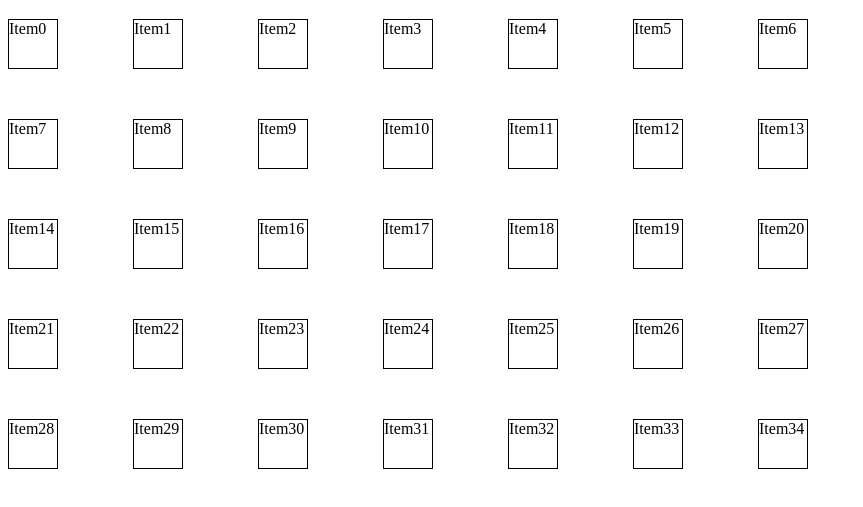
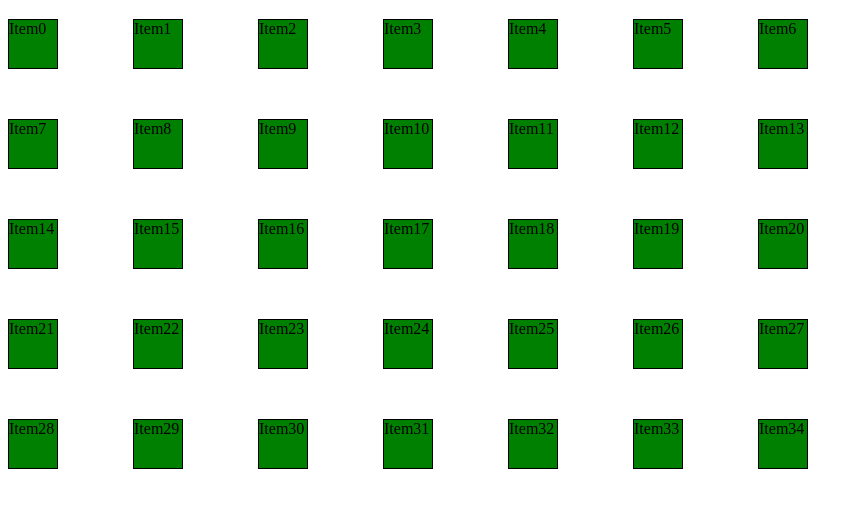
Before and after one commit to Andrew-Vinci/AppFinder, a plain HTML site: page index.html in a window 1280 px wide. Shown: the part 61-568 px from the top of the page, without its empty margins (0-863 px from the left). Drawn offline with Linux system fonts and the light colour scheme.

Commit message:
Skeleton of front end added.

```diff
--- a/javascript.js
+++ b/javascript.js
@@ -6,6 +6,7 @@ function createAppIcons(numberOfIcons) {
         const appIcon = document.createElement('div');
 
         appIcon.textContent = "Item" + counter
+        appIcon.classList.add('item')
         counter++
 
         grid.appendChild(appIcon);
@@ -14,6 +15,5 @@ function createAppIcons(numberOfIcons) {
 }
 
 document.addEventListener('DOMContentLoaded', (event) => {
-    // Your code to manipulate the DOM goes here
     createAppIcons(35);
-  });
+});
--- a/styles.css
+++ b/styles.css
@@ -13,4 +13,8 @@ h1{
 
 .container > div {
     border: 1px solid black;
-  }
+}
+
+.item{
+    background-color: green;
+}
```
